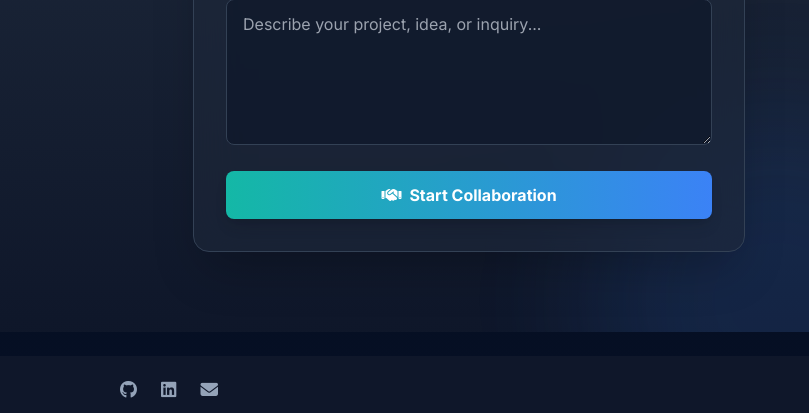
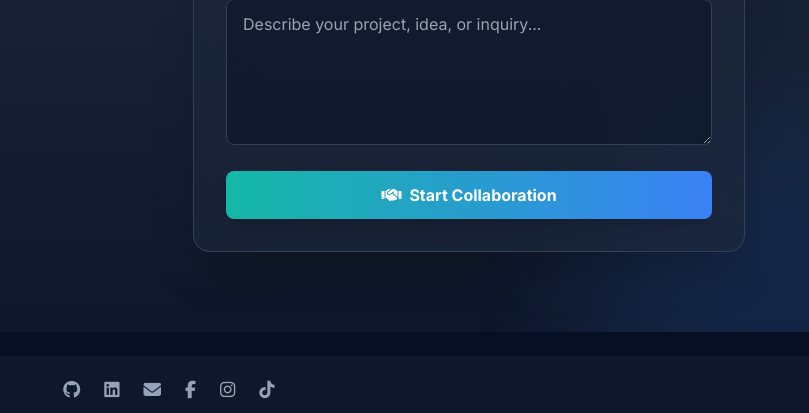
Before and after one commit to RSiervo/Portfolio-Dot-Dev, a Django app: page /contact/ in a window 1280 px wide. Shown: the part 710-1123 px from the top of the page, without its empty margins (471-1280 px from the left). Run offline with Django 4.2, Linux system fonts and the light colour scheme; some libraries are stand-ins or nearby versions.

Commit message:
Fix base footer

```diff
--- a/portfolio/templates/portfolio/base.html
+++ b/portfolio/templates/portfolio/base.html
@@ -96,6 +96,9 @@
       <a href="https://github.com/RSiervo" target="_blank" class="hover:text-white transition"><i class="fab fa-github fa-lg"></i></a>
       <a href="https://linkedin.com/in/yourusername" target="_blank" class="hover:text-white transition"><i class="fab fa-linkedin fa-lg"></i></a>
       <a href="mailto:youremail@example.com" class="hover:text-white transition"><i class="fas fa-envelope fa-lg"></i></a>
+      <a href="https://www.facebook.com/rostomato.me" target="_blank" class="hover:text-white transition"><i class="fab fa-facebook-f fa-lg"></i></a>
+      <a href="https://instagram.com/rostomato" target="_blank" class="hover:text-white transition"><i class="fab fa-instagram fa-lg"></i></a>
+      <a href="https://tiktok.com/@rostomatoe" target="_blank" class="hover:text-white transition"><i class="fab fa-tiktok fa-lg"></i></a>
     </div>
     <p>&copy; {{ now.year }} Rostom A. Siervo — Software Engineer & AI Innovator!</p>
   </footer>
```
